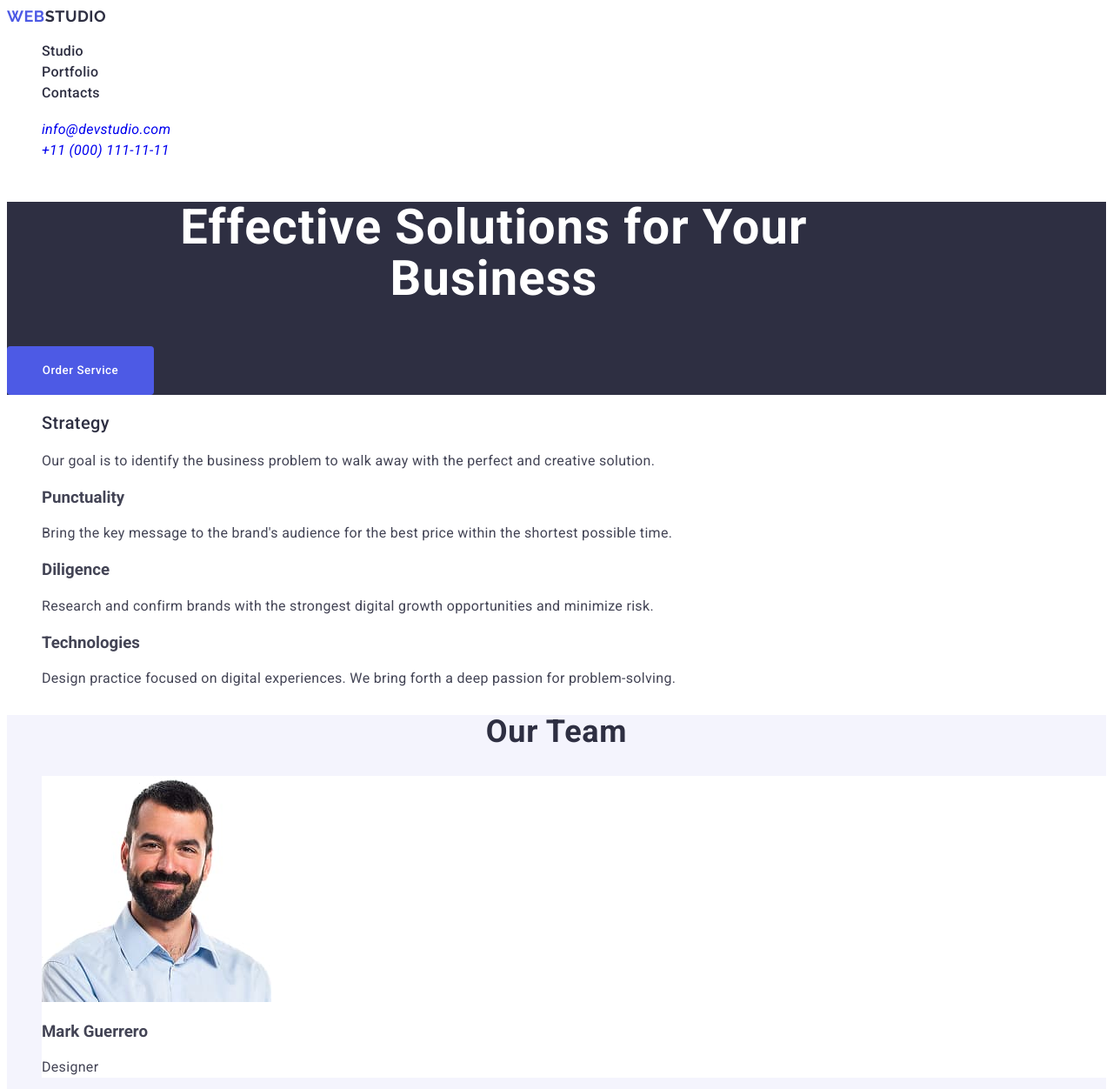
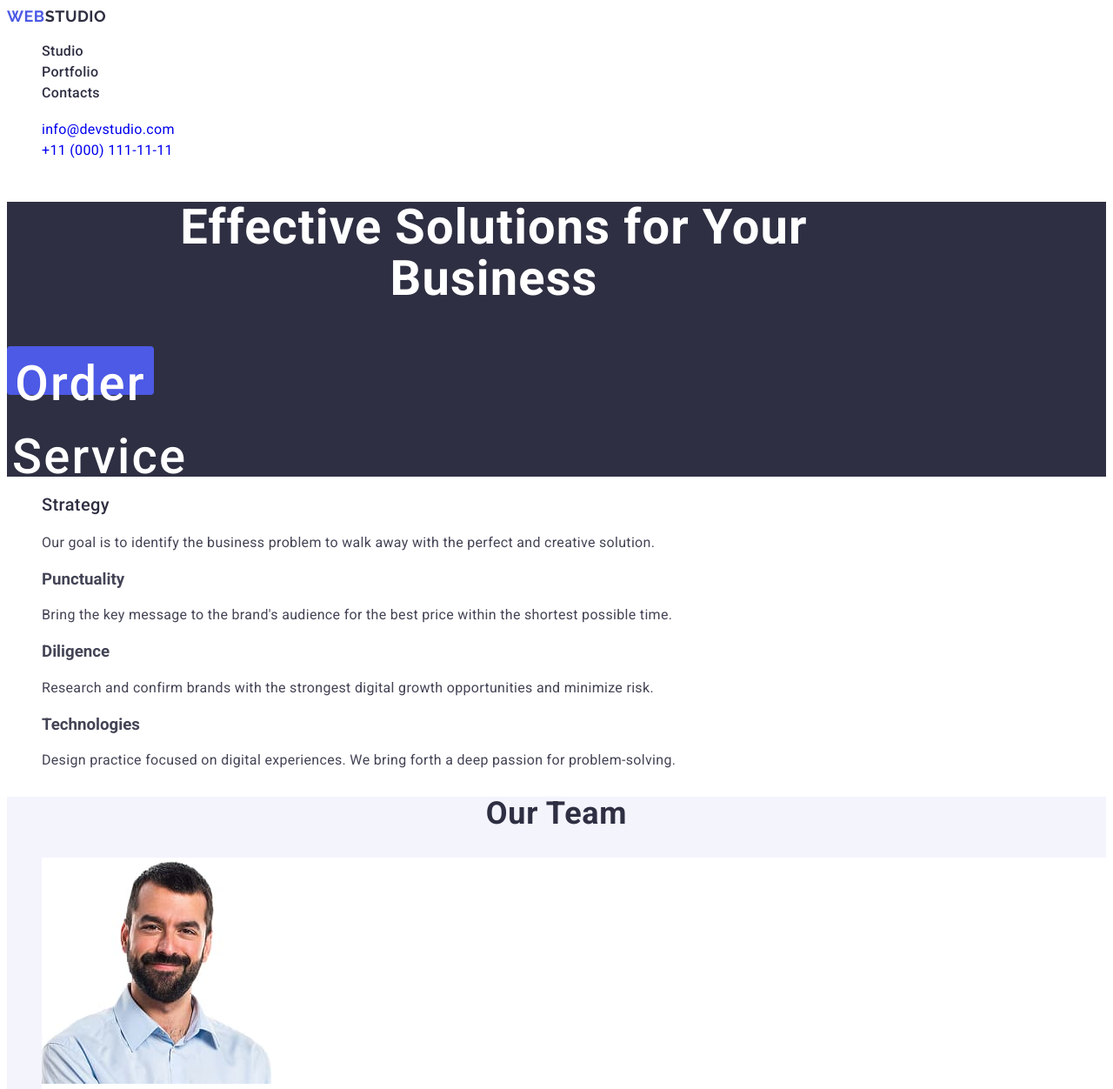
Before and after one commit to Brunetteee/webSttudio-project, a plain HTML site: page index.html in a window 1280 px wide. Shown: the top 1252 px of the page at 87% size. Drawn offline with Linux system fonts and the light colour scheme.

Commit message:
update hw2

```diff
--- a/css/styles.css
+++ b/css/styles.css
@@ -61,7 +61,7 @@ a {
     color: #404bbf ;
 }
 
-.adderss {
+.address {
      font-style: normal;
 }
 
@@ -91,9 +91,9 @@ a {
     background-color: #4D5AE5;
     font-family: "Roboto", sans-serif;
     font-weight: 500;
-    font-size:1.5;
+    font-size:56px;
     letter-spacing: 0.04em;
-    line-height: 24px;
+    line-height: 1.5;
     color: #FFFFFF;
     cursor: pointer;
 }
@@ -147,7 +147,7 @@ a {
   padding-left: 65px;
 }
 
-.our-team-card-h3 {
+.our-team-card-h {
     font-weight: 500;
     font-size: 20px;
     line-height: 1.2;
@@ -174,7 +174,7 @@ a {
     color: #2E2F42;
 }
 
-.our-portfolio-card-h3 {
+.our-portfolio-card-h {
     font-weight: 500;
     font-size: 20px;
     line-height: 1.2;
--- a/index.html
+++ b/index.html
@@ -22,7 +22,7 @@
                 <address class="address">
                     <ul>
                         <li class="header-address"><a href="mailto:info@devstudio.com">info@devstudio.com</a></li>
-                        <li class="header-address"><a href="+11000111-11-11">+11 (000) 111-11-11</a></li>
+                        <li class="header-address"><a href="+110001111111">+11 (000) 111-11-11</a></li>
                     </ul>
                 </address>
     </header>
@@ -76,7 +76,7 @@
                         </li>
                     </ul>
         </section>
-        <section class="our-partfolio">
+        <section class="our-portfolio">
             <h2 class="our-portfolio-h2">Our Portfolio</h2>
             <ul>
                 <li>
@@ -112,7 +112,7 @@
             </ul>
         </section>
     </main>
-    <foote class="footer">
+    <footer class="footer">
         <a href="./index.html" class="footer-logo">Web<span class="footer-iris">Studio</span></a>
         <p class="footer-main-p">Increase the flow of customers and sales for your business with digital marketing & growth solutions.</p>
     </footer>
```
